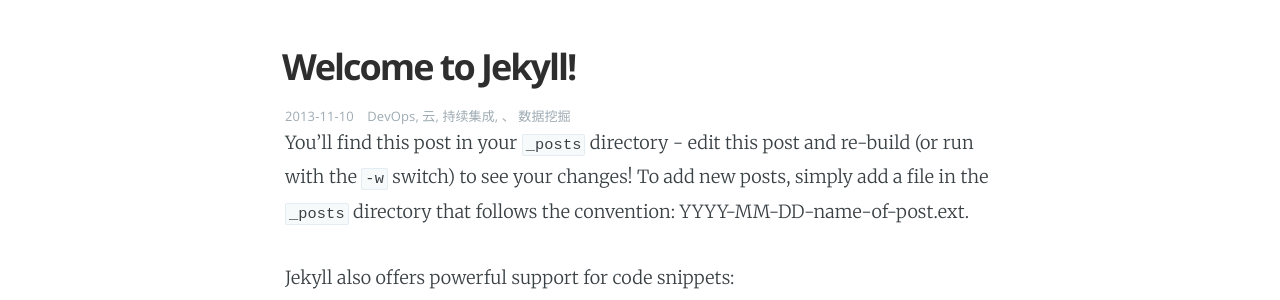
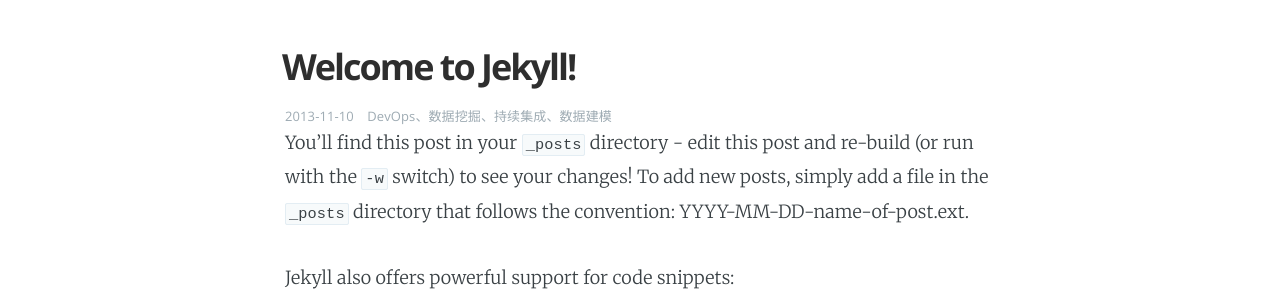
Before and after one commit to aaronyao/aaronyao.github.io, a Jekyll site: the page built from _posts/2013-11-10-welcome-to-jekyll的副本 9.markdown, in a window 1280 px wide. Shown: the part 132-432 px from the top of the page. Built offline with Jekyll 4.4.1, drawn with Linux system fonts in a browser that asks for light colours.

Commit message:
Fix tags join issue.

```diff
--- a/_layouts/post.html
+++ b/_layouts/post.html
@@ -23,7 +23,7 @@
             <section class="post-meta">
                 <time class="post-date" datetime="{{ page.date | date:"%Y-%m-%d" }}">{{ page.date | date: "%Y-%m-%d" }}</time>
             	{% if page.categories.size > 0 %}
-                	{{ page.categories | array_to_sentence_string: "、" | prepend: '' }}
+                	{{ page.categories | join: "、" }}
             	{% endif %}
             </section>
         </header>
--- a/_posts/2013-11-10-welcome-to-jekyll的副本 9.markdown
+++ b/_posts/2013-11-10-welcome-to-jekyll的副本 9.markdown
@@ -1,7 +1,7 @@
 ---
 layout: post
 title:  "Welcome to Jekyll!"
-categories: [DevOps,云,持续集成,数据挖掘]
+categories: [DevOps,数据挖掘,持续集成,数据建模]
 ---
 
 You'll find this post in your `_posts` directory - edit this post and re-build (or run with the `-w` switch) to see your changes!
--- a/index.html
+++ b/index.html
@@ -44,7 +44,7 @@
                 {{ post.date | date: "%Y-%m-%d" }}
             </time>
             {% if post.categories.size > 0 %}
-                {{ post.categories | array_to_sentence_string: "、" | prepend: '' }}
+                {{ post.categories | join: "、" }}
             {% endif %}
         </footer>
     </article>
```
